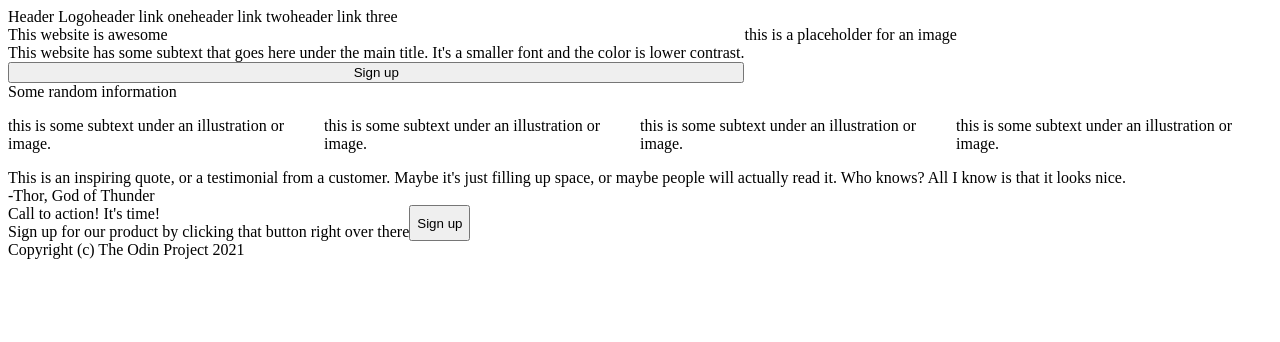
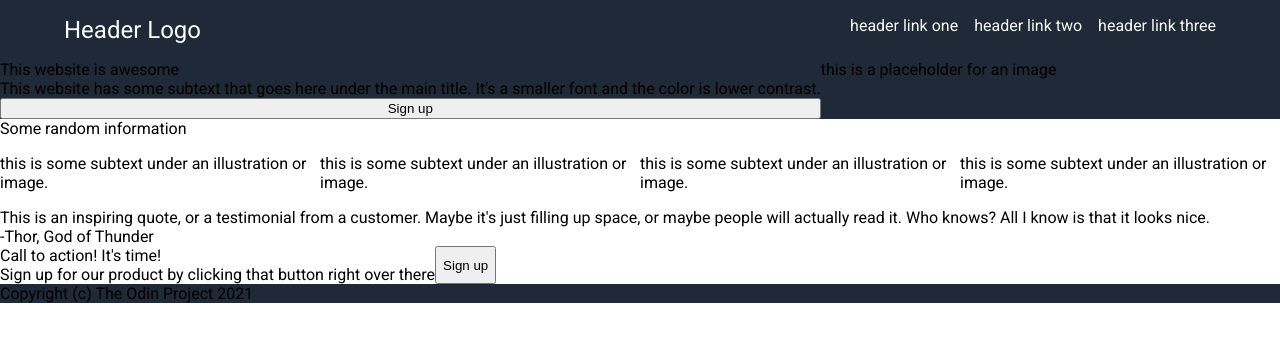
Before and after one commit to saumyamehta6953/Landing-Page-Flexbox, a plain HTML site: page index.html in a window 1280 px wide. Drawn offline with Linux system fonts and the light colour scheme.

Commit message:
Stylize and align the header as per requirements
insert <ul> in .header so all the items are in one line with different alignment.
implement the correct background-color in .header, .hero and .footer and font in .header.

```diff
--- a/index.html
+++ b/index.html
@@ -4,6 +4,12 @@
 <head>
     <meta charset="UTF-8">
     <title>Landing-Page-Flexbox</title>
+
+    <!-- Roboto font link -->
+    <link rel="preconnect" href="https://fonts.googleapis.com">
+    <link rel="preconnect" href="https://fonts.gstatic.com" crossorigin>
+    <link href="https://fonts.googleapis.com/css2?family=Roboto:ital,wght@0,100..900;1,100..900&display=swap" rel="stylesheet">
+
     <link rel="stylesheet" href="style.css">
 </head>
 
@@ -11,10 +17,14 @@
     <div class="body">
 
         <div class="header">
-            <div class="header-logo">Header Logo</div>
-            <div class="link-one">header link one</div>
-            <div class="link-two">header link two</div>
-            <div class="link-three">header link three</div>
+            <ul class="header-left">
+            <li><div class="header-logo">Header Logo</div></li>
+            </ul>
+            <ul class="header-right">
+            <li><div class="link-one">header link one</div></li>
+            <li><div class="link-two">header link two</div></li>
+            <li><div class="link-three">header link three</div></li>
+            </ul>
         </div>
 
         <div class="hero">
--- a/style.css
+++ b/style.css
@@ -1,21 +1,58 @@
 /* 5 sections total - header, hero, main, down, footer*/
 body {
-    background-color:
+    font-family: 'Roboto';
+    margin: 0;
 }
 
 .body {
     display: flex;
     flex-direction: column;
+    justify-content: space-between;
+
 }
 
 .header {
     display: flex;
     flex-direction: row;
+    background-color: #1F2937;
+    justify-content: space-between;
+    padding: 16px 64px;
+}
+
+.header-left {
+    display: flex;
+    flex-direction: row;
+    justify-content: flex-start;
+}
+
+.header-right {
+    display: flex;
+    flex-direction: row;
+    justify-content: flex-end;
+    gap: 16px;
+}
+
+.header-logo {
+    font-size: 24px;
+    color: #F9FAF8;
+}
+
+.link-one,
+.link-two,
+.link-three {
+    color: #F9FAF8;
+}
+
+ul {
+    list-style-type: none;
+    margin: 0;
+    padding: 0;
 }
 
 .hero {
     display: flex;
     flex-direction: row;
+    background-color:  #1F2937;
 }
 
 .hero-section {
@@ -53,3 +90,7 @@
     display: flex;
     flex-direction: column;
 }
+
+.footer {
+    background-color:  #1F2937;
+}
```
